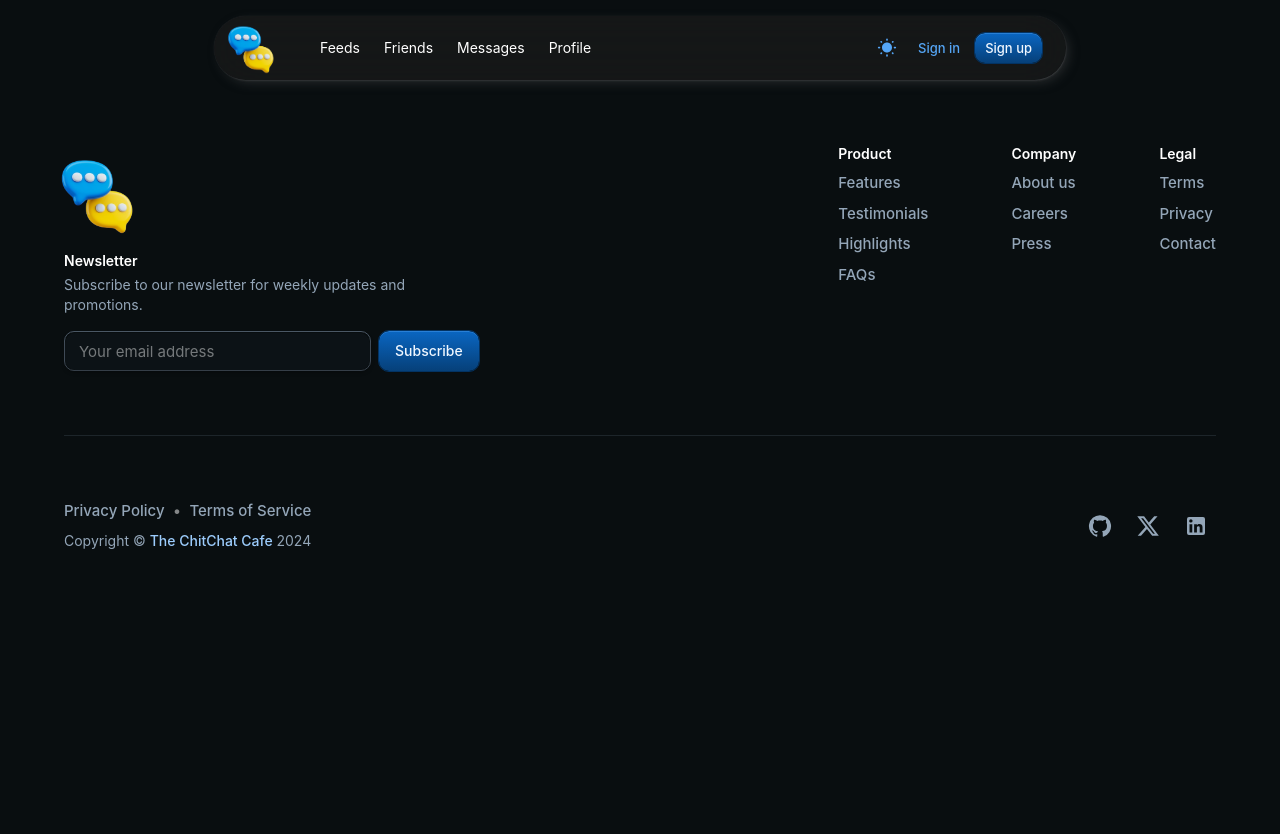
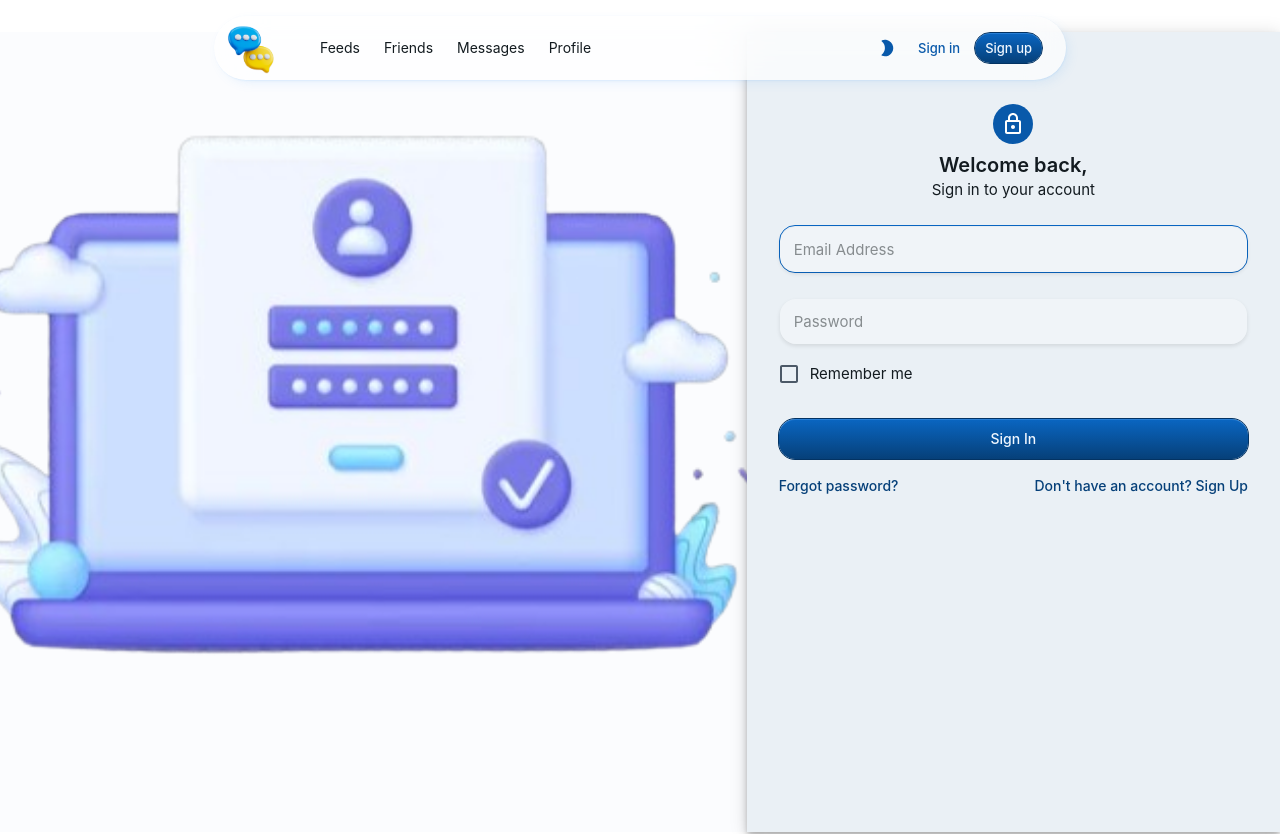
Before and after one commit to fikireab-m/ChitChatCafe, a React (Vite) app: page /auth in a window 1280 px wide. Shown: the top 834 px of the page. Before the commit the page ends 800 px from the top, so only its background shows below. Built offline with nearby package versions, Linux system fonts and the light colour scheme.

Commit message:
Login page

```diff
--- a/src/App.jsx
+++ b/src/App.jsx
@@ -1,10 +1,28 @@
-import HomePage from "./Pages/Homepage";
+import { useState } from "react";
+import CssBaseline from "@mui/material/CssBaseline";
+import Box from "@mui/material/Box";
+import { ThemeProvider, createTheme } from "@mui/material/styles";
+import AppAppBar from "./components/AppAppBar";
+import Footer from "./components/Footer";
+import getLPTheme from "./getLPTheme";
+import Login from "./Pages/Auth/Login";
+const App = () => {
+  const [mode, setMode] = useState("light");
+  const LPtheme = createTheme(getLPTheme(mode));
 
-const App = () => {
+  const toggleColorMode = () => {
+    setMode((prev) => (prev === "dark" ? "light" : "dark"));
+  };
+
   return (
-    <>
-    <HomePage/>
-    </>
+    <ThemeProvider theme={LPtheme}>
+      <CssBaseline />
+      <AppAppBar mode={mode} toggleColorMode={toggleColorMode} />
+      <Login />
+      <Box sx={{ bgcolor: "background.default" }}>
+        <Footer />
+      </Box>
+    </ThemeProvider>
   );
 };
 
--- /dev/null
+++ b/src/Pages/Auth/Login.jsx
@@ -0,0 +1,122 @@
+import Avatar from "@mui/material/Avatar";
+import Button from "@mui/material/Button";
+import CssBaseline from "@mui/material/CssBaseline";
+import TextField from "@mui/material/TextField";
+import FormControlLabel from "@mui/material/FormControlLabel";
+import Checkbox from "@mui/material/Checkbox";
+import Link from "@mui/material/Link";
+import Paper from "@mui/material/Paper";
+import Box from "@mui/material/Box";
+import Grid from "@mui/material/Grid";
+import LockOutlinedIcon from "@mui/icons-material/LockOutlined";
+import Typography from "@mui/material/Typography";
+
+export default function Login() {
+  const handleSubmit = (event) => {
+    event.preventDefault();
+    const data = new FormData(event.currentTarget);
+    console.log({
+      email: data.get("email"),
+      password: data.get("password"),
+    });
+  };
+
+  return (
+    <Grid
+      container
+      component="section"
+      bgcolor="background.default"
+      sx={{ height: "100vh", mt: 4 }}
+    >
+      <CssBaseline />
+      <Grid
+        item
+        xs={false}
+        sm={4}
+        md={7}
+        sx={{
+          backgroundImage: "url(/loginPic.png)",
+          backgroundRepeat: "no-repeat",
+          backgroundColor: (t) =>
+            t.palette.mode === "light"
+              ? t.palette.grey[50]
+              : t.palette.grey[900],
+          backgroundSize: "cover",
+          backgroundPosition: "center",
+        }}
+      />
+      <Grid item xs={12} sm={8} md={5} component={Paper} elevation={6} square>
+        <Box
+          sx={{
+            my: 8,
+            mx: 4,
+            display: "flex",
+            flexDirection: "column",
+            alignItems: "center",
+          }}
+        >
+          <Avatar sx={{ m: 1, bgcolor: "primary.main" }}>
+            <LockOutlinedIcon />
+          </Avatar>
+          <Typography component="h1" variant="h5">
+            Welcome back,
+          </Typography>
+          <Typography component="p" variant="body1">
+            Sign in to your account
+          </Typography>
+          <Box
+            component="form"
+            noValidate
+            onSubmit={handleSubmit}
+            sx={{ mt: 1 }}
+          >
+            <TextField
+              margin="normal"
+              required
+              fullWidth
+              id="email"
+              placeholder="Email Address"
+              name="email"
+              autoComplete="email"
+              autoFocus
+            />
+            <TextField
+              margin="normal"
+              required
+              fullWidth
+              name="password"
+              placeholder="Password"
+              type="password"
+              id="password"
+              autoComplete="current-password"
+            />
+            <FormControlLabel
+              control={<Checkbox value="remember" color="primary" />}
+              label="Remember me"
+            />
+            <Button
+              type="submit"
+              fullWidth
+              variant="contained"
+              sx={{ mt: 3, mb: 2 }}
+            >
+              Sign In
+            </Button>
+            <Grid container>
+              <Grid item xs>
+                <Link href="#" variant="body2">
+                  Forgot password?
+                </Link>
+              </Grid>
+              <Grid item>
+                <Link href="#" variant="body2">
+                  {"Don't have an account? Sign Up"}
+                </Link>
+              </Grid>
+            </Grid>
+          </Box>
+        </Box>
+      </Grid>
+    </Grid>
+  );
+}
--- a/src/Pages/Homepage.jsx
+++ b/src/Pages/Homepage.jsx
@@ -1,26 +1,9 @@
-import { useState } from "react";
-import CssBaseline from "@mui/material/CssBaseline";
-import Box from "@mui/material/Box";
-import { ThemeProvider, createTheme } from "@mui/material/styles";
-import AppAppBar from "../components/AppAppBar";
-import Footer from "../components/Footer";
-import getLPTheme from "../getLPTheme";
+
 
 export default function HomePage() {
-  const [mode, setMode] = useState("dark");
-  const LPtheme = createTheme(getLPTheme(mode));
-
-  const toggleColorMode = () => {
-    setMode((prev) => (prev === "dark" ? "light" : "dark"));
-  };
-
   return (
-    <ThemeProvider theme={LPtheme}>
-      <CssBaseline />
-      <AppAppBar mode={mode} toggleColorMode={toggleColorMode} />
-      <Box sx={{ bgcolor: "background.default" }}>
-        <Footer />
-      </Box>
-    </ThemeProvider>
+    <>
+     Home
+    </>
   );
 }
--- a/src/getLPTheme.jsx
+++ b/src/getLPTheme.jsx
@@ -115,7 +115,7 @@
     background: {
       default: '#fff',
       paper: gray[50],
-      ...(mode === 'dark' && { default: gray[900], paper: gray[800] }),
+      ...(mode === 'dark' && { default: gray[800], paper: gray[700] }),
     },
     text: {
       primary: gray[800],
@@ -272,8 +272,7 @@
             boxSizing: 'border-box',
             transition: 'all 100ms ease-in',
             '&:focus-visible': {
-              outline: `3px solid ${alpha(brand[500], 0.5)}`,
-              outlineOffset: '2px',
+              outline: `1px solid ${alpha(brand[500], 0.5)}`
             },
           },
         },
@@ -283,7 +282,7 @@
           root: ({ theme, ownerState }) => ({
             boxSizing: 'border-box',
             boxShadow: 'none',
-            borderRadius: '10px',
+            borderRadius: '16px',
             textTransform: 'none',
             '&:active': {
               transform: 'scale(0.98)',
@@ -561,11 +560,11 @@
             '& .MuiOutlinedInput-root': {
               boxSizing: 'border-box',
               minWidth: 280,
-              minHeight: 40,
+              minHeight: 48,
               height: '100%',
-              borderRadius: '10px',
+              borderRadius: '16px',
               border: '1px solid',
-              borderColor: gray[200],
+              borderColor: gray[100],
               transition: 'border-color 120ms ease-in',
               '& fieldset': {
                 border: 'none',
@@ -577,17 +576,16 @@
               },
               '&.Mui-focused': {
                 borderColor: brand[400],
-                outline: '4px solid',
-                outlineColor: brand[200],
+                outline: 'none',
               },
             },
             ...(theme.palette.mode === 'dark' && {
               '& .MuiOutlinedInput-root': {
                 boxSizing: 'border-box',
                 minWidth: 280,
-                minHeight: 40,
+                minHeight: 48,
                 height: '100%',
-                borderRadius: '10px',
+                borderRadius: '16px',
                 border: '1px solid',
                 borderColor: gray[600],
                 transition: 'border-color 120ms ease-in',
@@ -601,8 +599,7 @@
                 },
                 '&.Mui-focused': {
                   borderColor: brand[400],
-                  outline: '4px solid',
-                  outlineColor: alpha(brand[500], 0.5),
+                  outline: 'none'
                 },
               },
             }),
```
